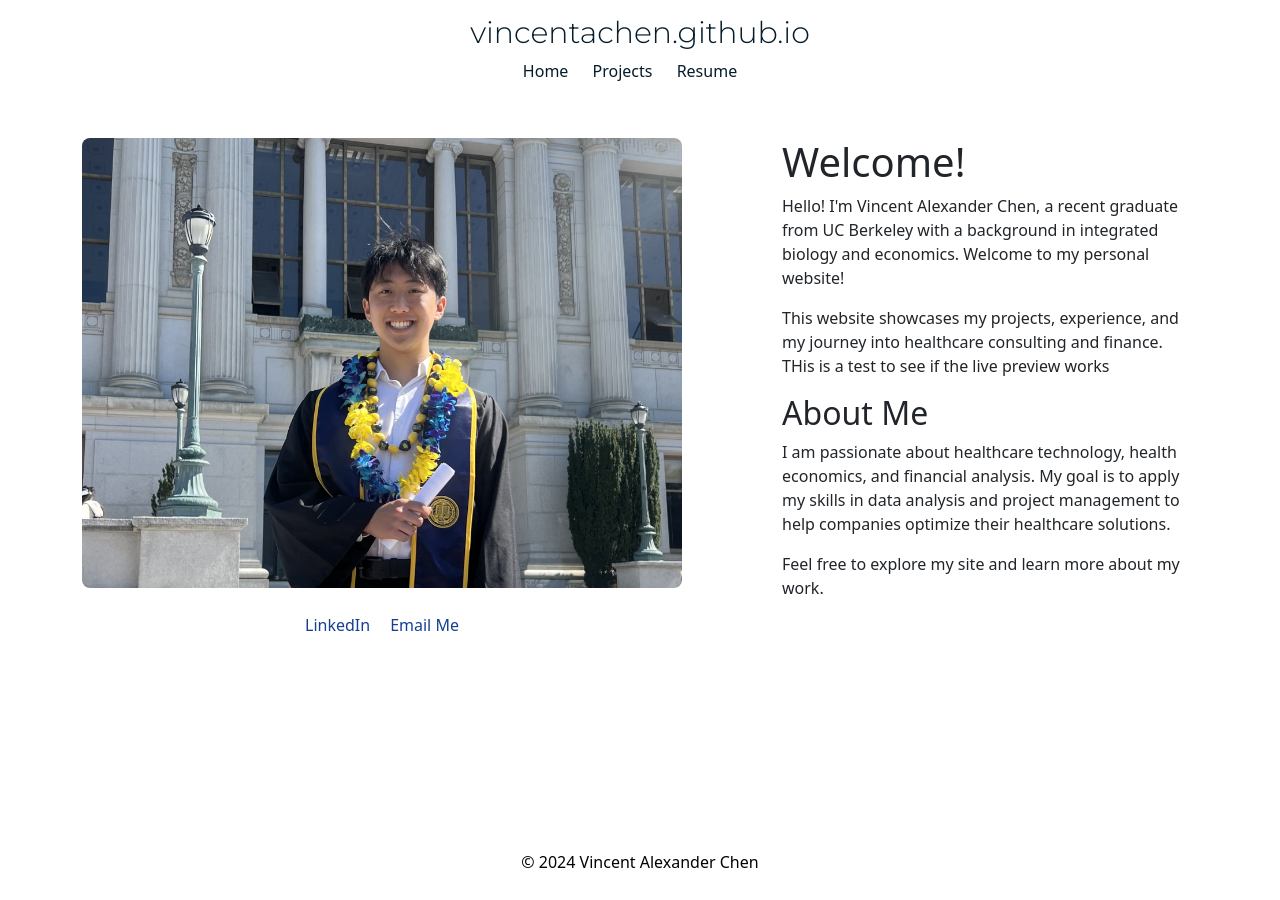
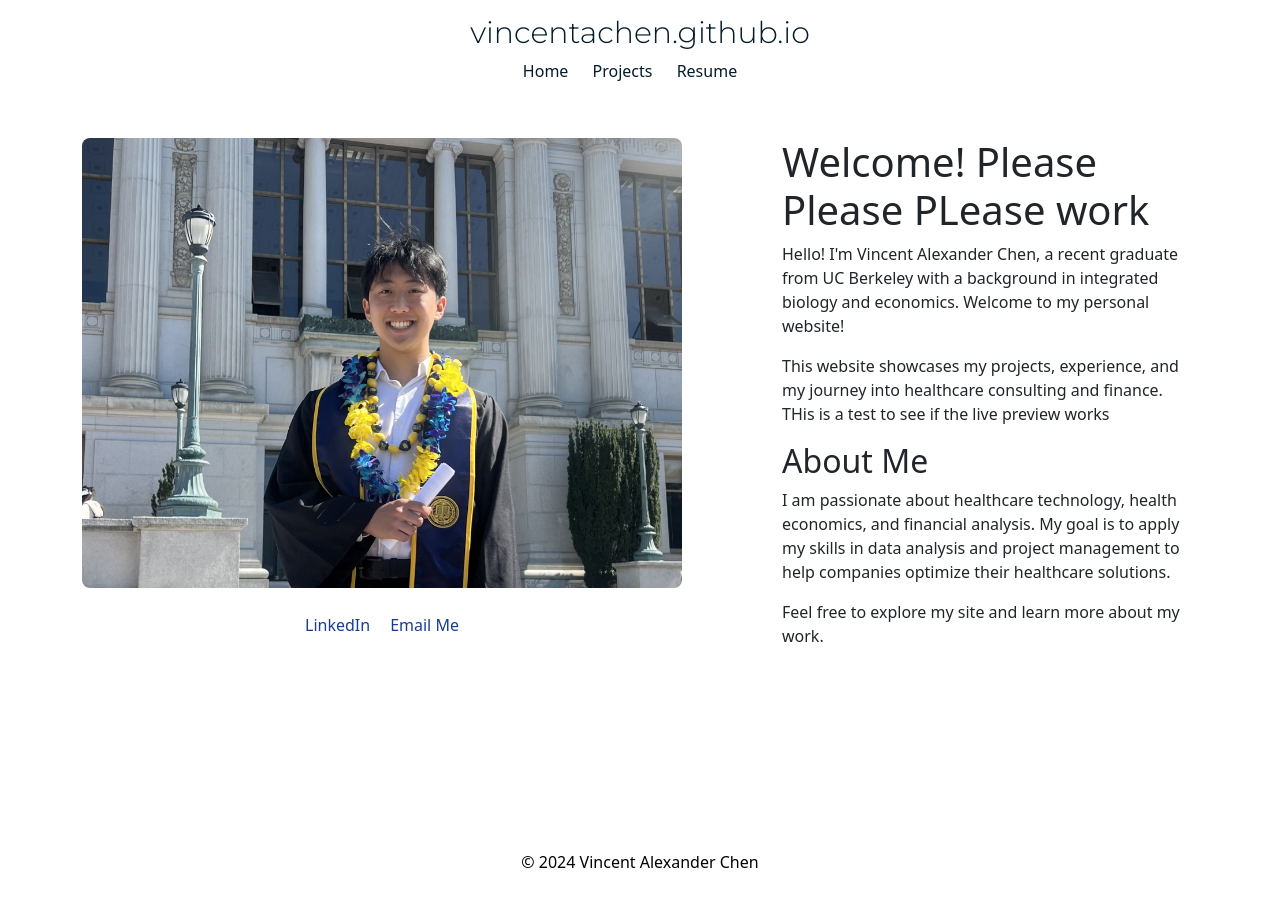
Before and after one commit to vincentachen/vincentachen.github.io, a Jekyll site: the page built from index.md, in a window 1280 px wide. Built offline with Jekyll 4.4.1, drawn with Linux system fonts in a browser that asks for light colours.

Commit message:
Update index.md

```diff
--- a/index.md
+++ b/index.md
@@ -15,7 +15,7 @@ title: "Vincent Chen"
     </div>
 
     <div class="right-column">
-        <h1>Welcome!</h1>
+        <h1>Welcome! Please Please PLease work</h1>
         <p>Hello! I'm Vincent Alexander Chen, a recent graduate from UC Berkeley with a background in integrated biology and economics. Welcome to my personal website!</p>
         <p>This website showcases my projects, experience, and my journey into healthcare consulting and finance.  THis is a test to see if the live preview works</p>
 
```
